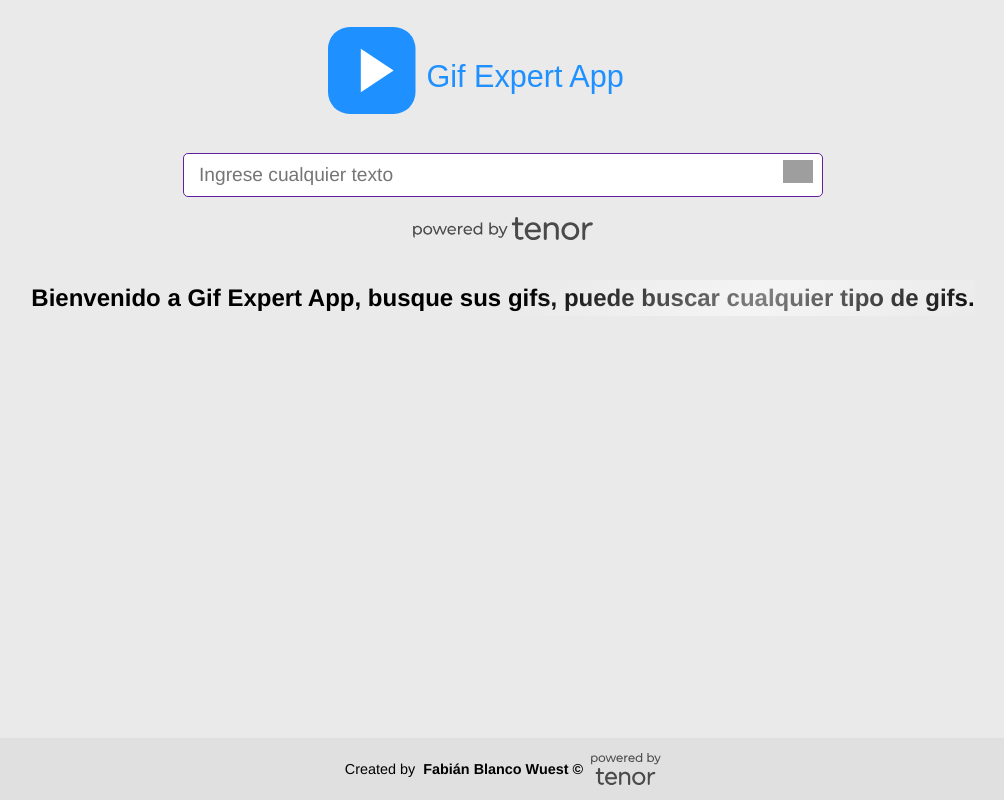
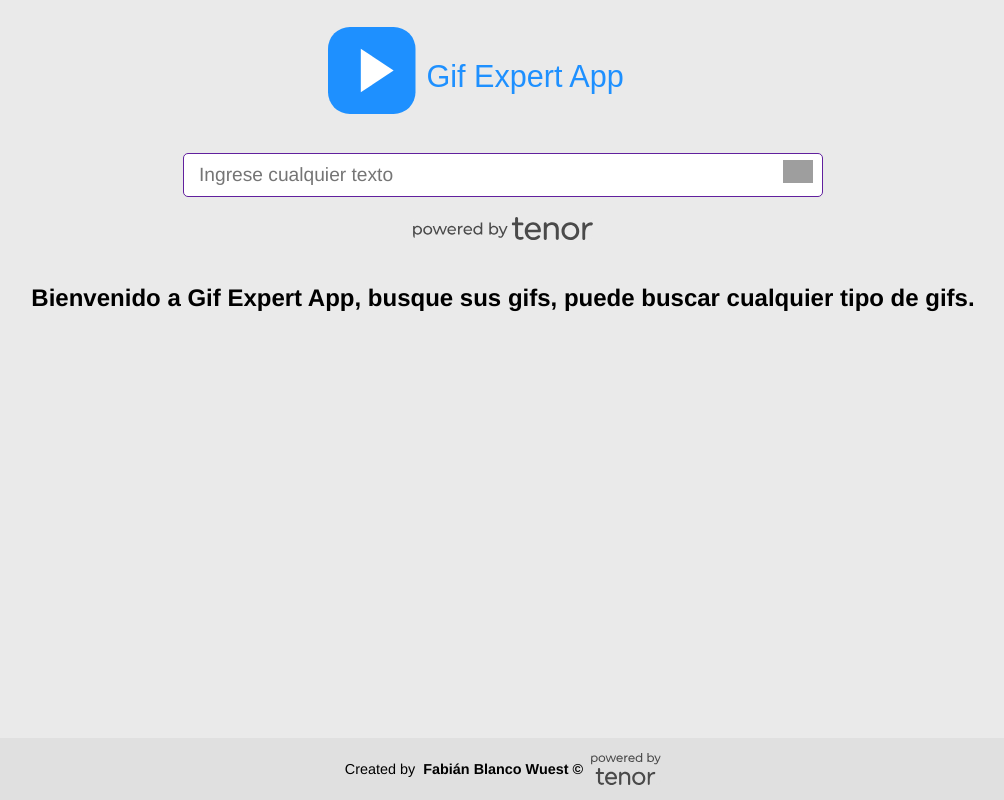
Before and after one commit to fabianblancowuest/gif-expert-app, a React (Vite) app: page / in a window 1280 px wide. Shown: the whole page, without its empty margins (137-1141 px from the left). Built offline with nearby package versions, Linux system fonts and the light colour scheme; grey boxes are pictures that could not be loaded; a web font is replaced by a local one.

Commit message:
Quitar efecto 'shine sweep' al mensaje de bienvenida

```diff
--- a/src/index.css
+++ b/src/index.css
@@ -129,20 +129,19 @@
 
 .mensaje-bienvenida {
 	line-height: 1.5;
-	font-size: 1.5;
-	position: relative;
+	/* font-size: 1.5; */
+	/* position: relative; */
 	font-weight: bold;
-	/* color: #fff; */
-	overflow: hidden;
+	/* overflow: hidden; */
 }
 
-.mensaje-bienvenida::before {
+/* .mensaje-bienvenida::before {
 	content: "";
 	position: absolute;
 	top: 0;
-	left: -75%;
+	left: -50%;
 	height: 100%;
-	width: 50%;
+	width: 10%;
 	background: linear-gradient(
 		120deg,
 		rgba(255, 255, 255, 0) 0%,
@@ -151,16 +150,16 @@
 	);
 	transform: skewX(-20deg);
 	animation: shine 4s infinite;
-}
+} */
 
-@keyframes shine {
+/* @keyframes shine {
 	0% {
-		left: -75%;
+		left: 0%;
 	}
 	100% {
-		left: 125%;
+		left: 90%;
 	}
-}
+} */
 
 .giphy-mensaje {
 	border-radius: 5px;
```
